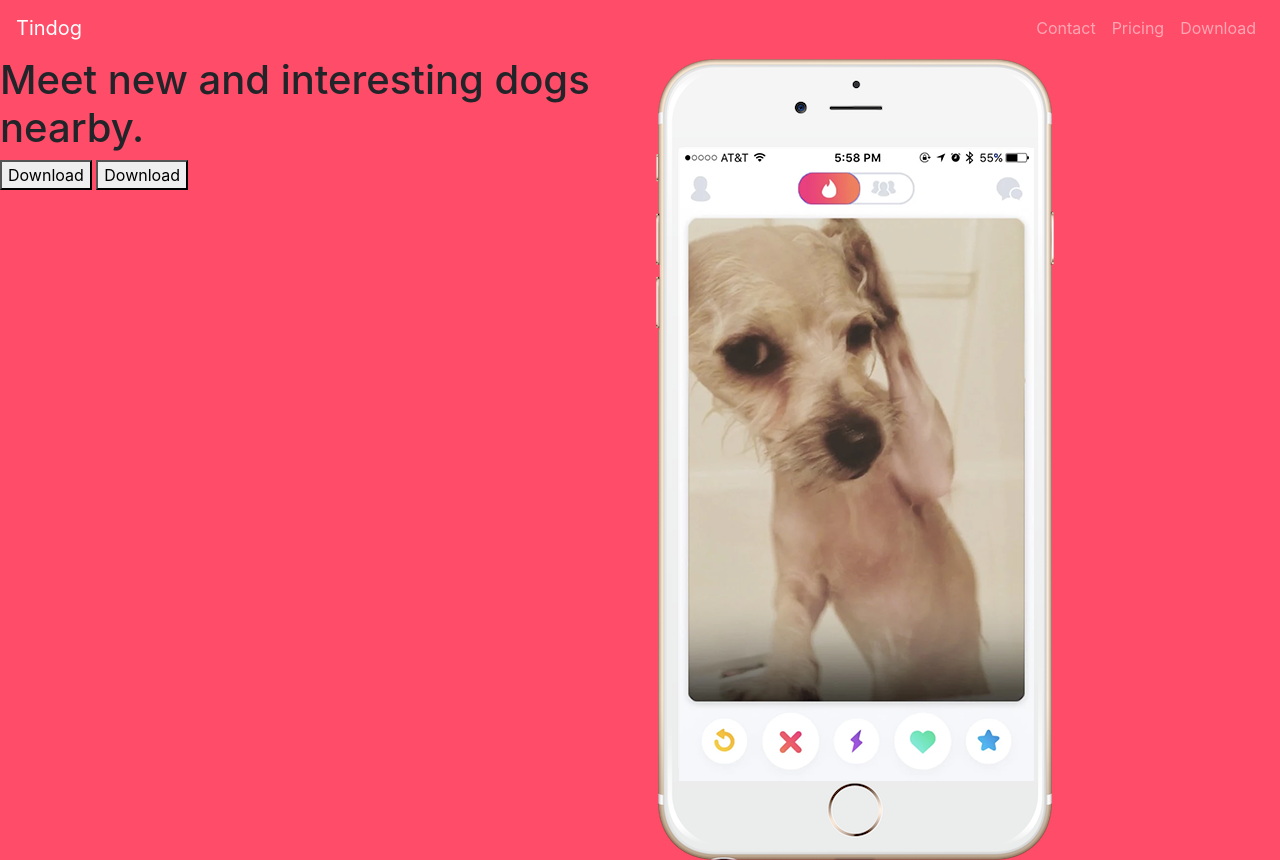
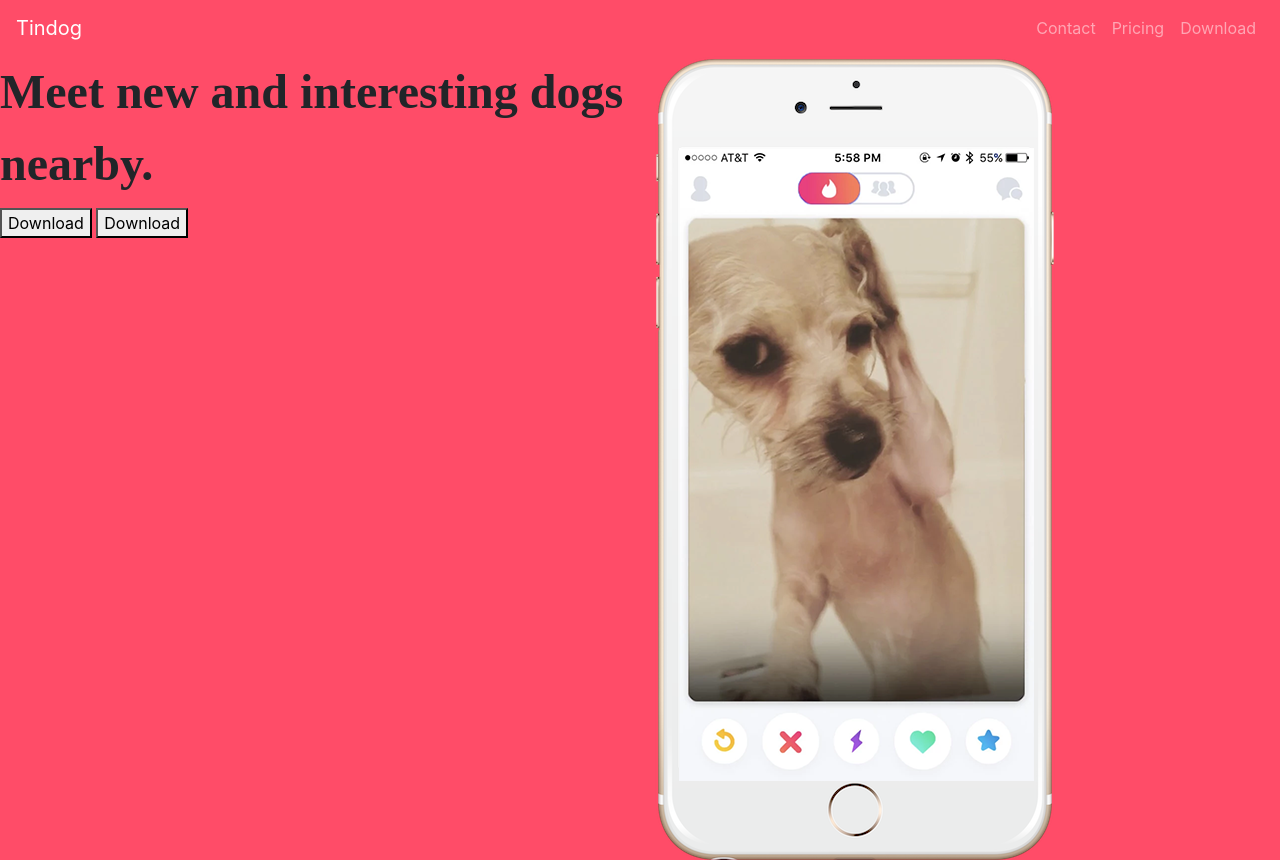
Before and after one commit to Im-Rakaa/TinDog, a plain HTML site: page TinDog-Start-master/index.html in a window 1280 px wide. Shown: the top 860 px of the page. Drawn offline with nearby package versions, Linux system fonts and the light colour scheme.

Commit message:
upto fonts

```diff
--- a/TinDog-Start-master/css/styles.css
+++ b/TinDog-Start-master/css/styles.css
@@ -4,10 +4,9 @@
 
 
 h1 {
-    font-family: 'Montserrat', sans-serif;
-    font-family: 'Ubuntu', sans-serif;
+    font-family: 'Montserrat-Black';
+    font-weight: 900;
     font-size: 3rem;
     line-height: 1.5;
 
-
 }
--- a/TinDog-Start-master/index.html
+++ b/TinDog-Start-master/index.html
@@ -4,7 +4,6 @@
 <head>
   <meta charset="utf-8">
   <title>TinDog</title>
-  <link rel="stylesheet" href="css/styles.css">
 
   <link rel="preconnect" href="https://fonts.gstatic.com">
   <link href="https://fonts.googleapis.com/css2?family=Montserrat:wght@100;400;900&family=Ubuntu:wght@300;400;700&display=swap" rel="stylesheet">
@@ -21,6 +20,9 @@
   <script src="https://maxcdn.bootstrapcdn.com/bootstrap/4.0.0/js/bootstrap.min.js"
     integrity="sha384-JZR6Spejh4U02d8jOt6vLEHfe/JQGiRRSQQxSfFWpi1MquVdAyjUar5+76PVCmYl" crossorigin="anonymous">
   </script>
+
+  <link rel="stylesheet" href="css/styles.css">
+
 </head>
 
 <body>
```
